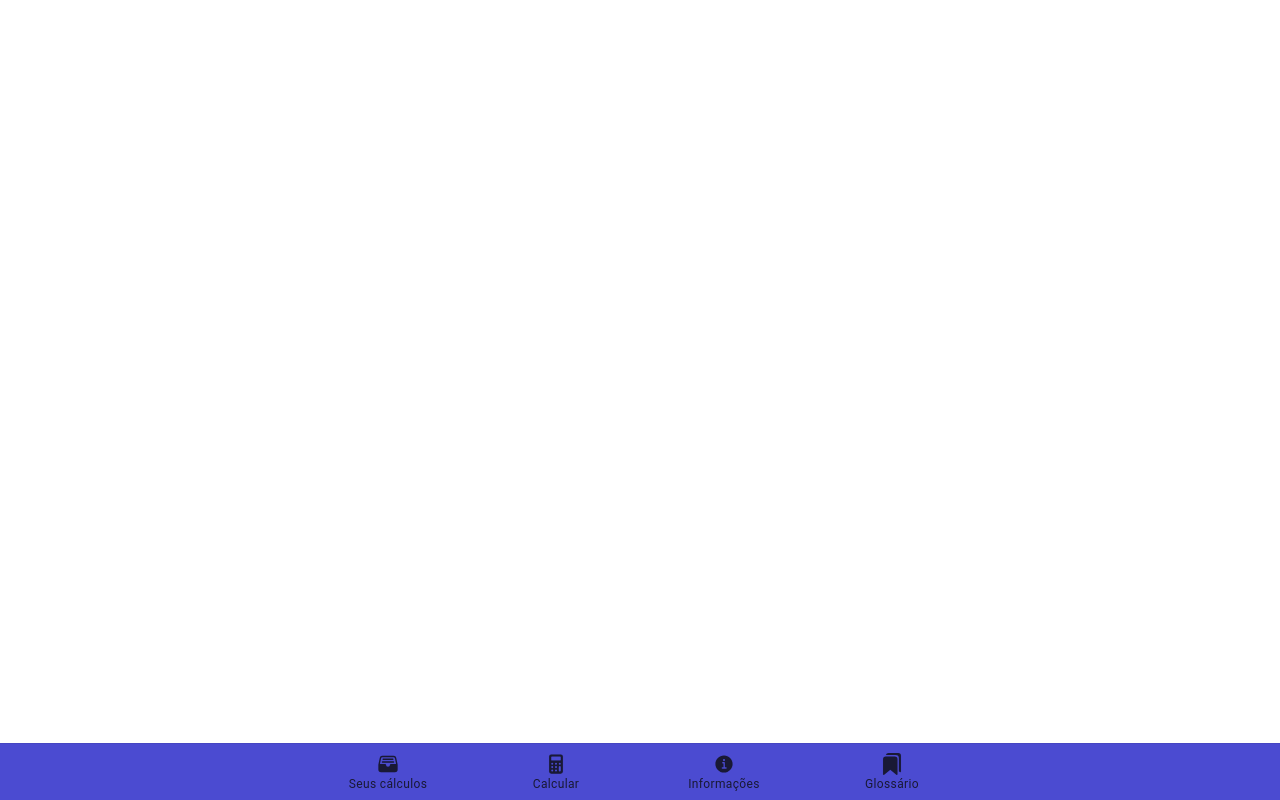
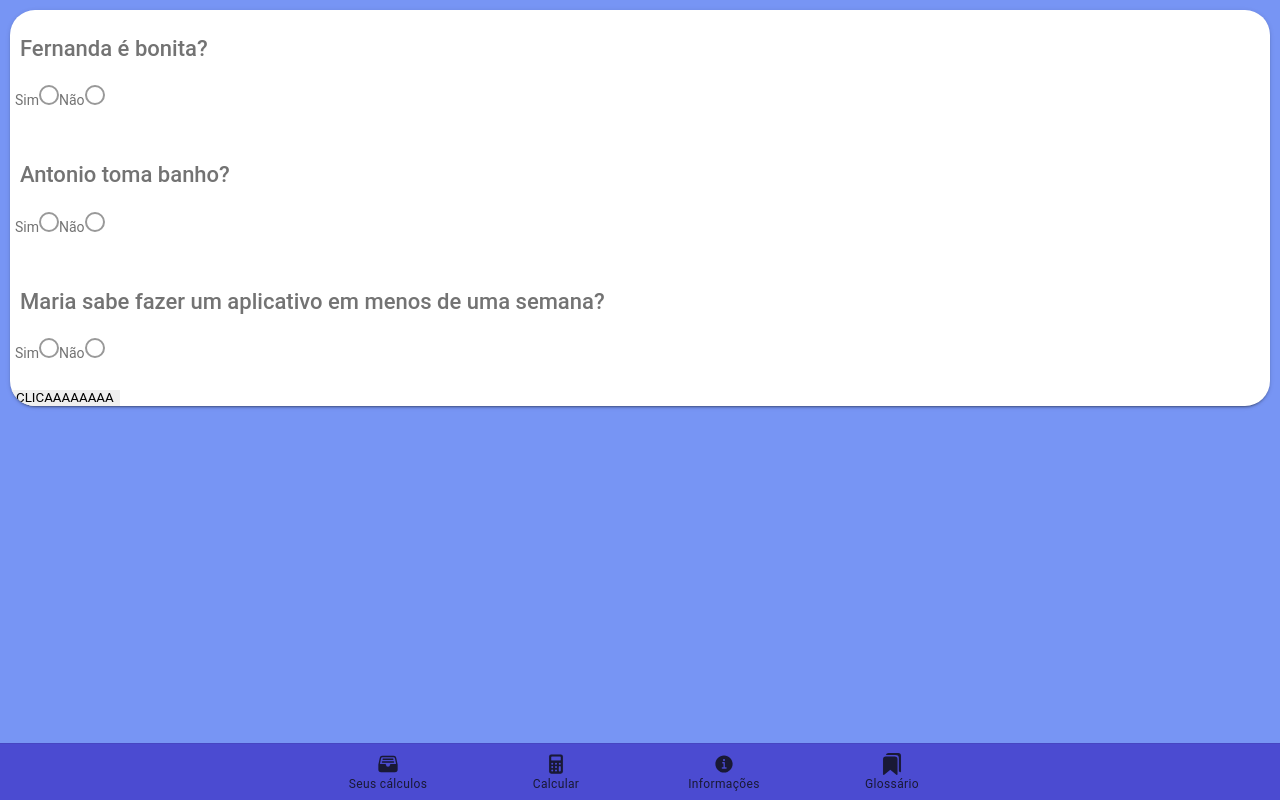
Before and after one commit to embscimatec/PimPelod2, a React (Create React App) app: page /dados in a window 1280 px wide. Built offline with nearby package versions, Linux system fonts and the light colour scheme.

Commit message:
Logica de armazenar dados no array feita

```diff
--- a/src/App.tsx
+++ b/src/App.tsx
@@ -35,6 +35,7 @@ import '@ionic/react/css/display.css';
 import './theme/variables.css';
 import Informacoes from './pages/Informacoes';
 import Glossario from './pages/Glossario';
+import ColetaDados from './pages/ColetaDados';
 
 const App: React.FC = () => (
   <IonApp>
@@ -45,6 +46,7 @@ const App: React.FC = () => (
           <Route path="/tab2" component={Tab2} exact={true} />
           <Route path="/informacoes" component={Informacoes} />
           <Route path="/glossario" component={Glossario} />
+          <Route path="/dados" component={ColetaDados} />
           <Route path="/" render={() => <Redirect to="/tab1" />} exact={true} />
         </IonRouterOutlet>
         <IonTabBar slot="bottom" className="nav-bottom">
--- /dev/null
+++ b/src/pages/ColetaDados/components/CardRadio.tsx
@@ -0,0 +1,37 @@
+import React, { useState } from 'react';
+import { IonGrid, IonRow, IonCol, IonCard, IonRadioGroup, IonItem, IonRadio, IonLabel, IonList } from '@ionic/react';
+
+interface RadioProps {
+    perguntas: Array<string>
+}
+
+export default function CardRadio({ perguntas }: RadioProps) {
+    // const [dados, setDados] = useState<Array<boolean>>([]);
+    // const [dados, setDados] = React.useState<Array<boolean>>([]);
+    var dados: Array<boolean> = [];
+    return (
+        <IonCard >
+            {
+                perguntas.map((value: string, index: number) => {
+                    return (
+                        <IonGrid>
+                            <IonRow>
+                                <IonCol><h3>{value}</h3></IonCol>
+                            </IonRow>
+                            <IonList>
+                                <IonRadioGroup value={dados[index]} onIonChange={e => dados[index] = e.detail.value}>
+                                    <IonLabel>Sim</IonLabel>
+                                    <IonRadio slot="start" value={true} />
+                                    <IonLabel>Não</IonLabel>
+                                    <IonRadio slot="start" value={false} />
+                                </IonRadioGroup>
+                            </IonList>
+                            <hr></hr>
+                        </IonGrid>
+                    )
+                })
+            }
+            <button onClick={() => console.log(dados)}>CLICAAAAAAAA</button>
+        </IonCard>
+    );
+}
--- /dev/null
+++ b/src/pages/ColetaDados/index.tsx
@@ -0,0 +1,19 @@
+import { IonPage, IonContent, IonGrid, IonRow, IonText, IonCol, IonList, IonCard, IonCardContent, IonItemDivider } from '@ionic/react';
+import React from 'react';
+import CardRadio from './components/CardRadio';
+// import PalavrasChaves from './components/CardPalavrasChaves';
+// import Referencias from './components/CardReferencias';
+
+const ColetaDados: React.FC = () => {
+    return (
+        <>
+            <IonPage>
+                <IonContent color="primary" >
+                <CardRadio perguntas={['Fernanda é bonita?', 'Antonio toma banho?', 'Maria sabe fazer um aplicativo em menos de uma semana?']}/>
+                </IonContent>
+            </IonPage>
+        </>
+    );
+};
+
+export default ColetaDados;
```
